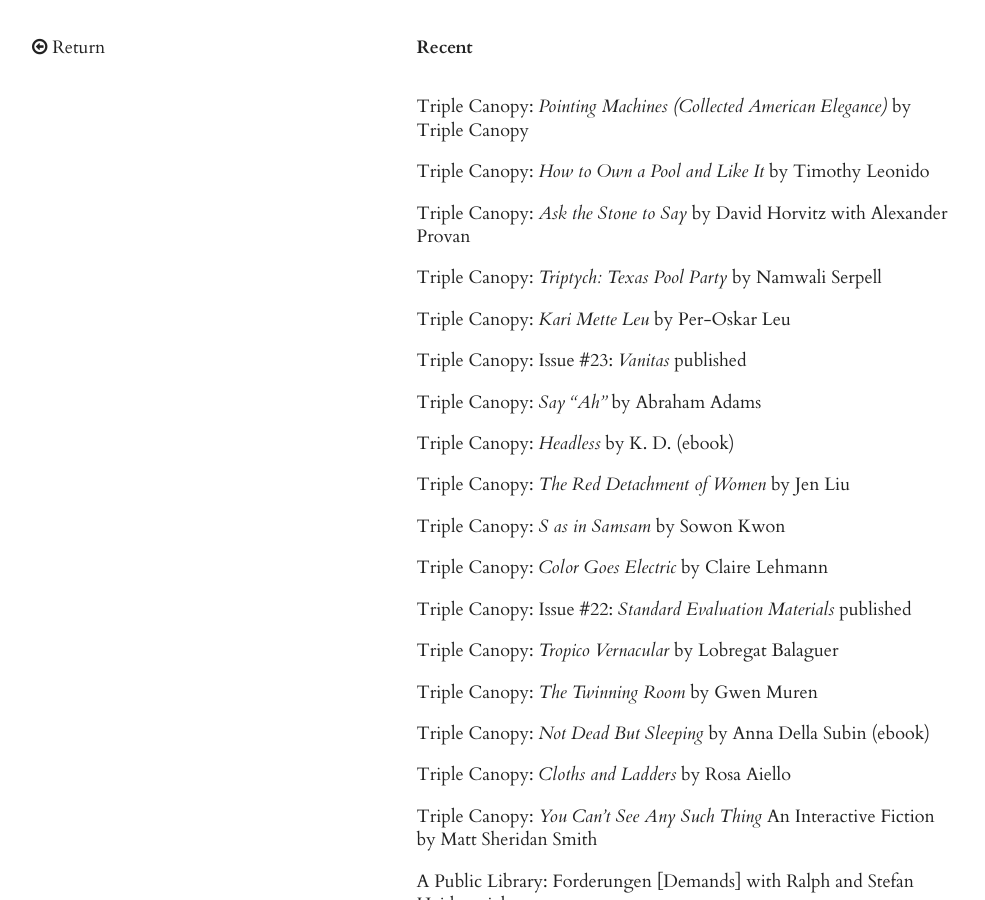
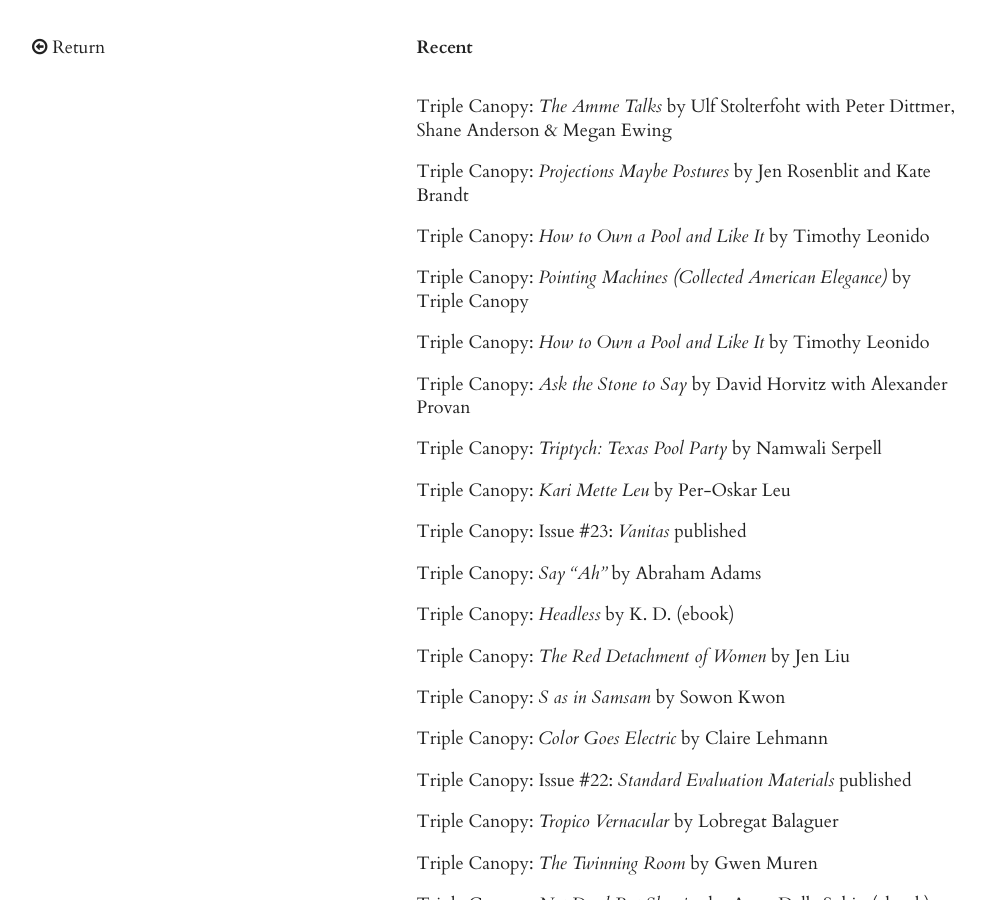
Before and after one commit to calebwaldorf/site, a Jekyll site: the page built from _posts/feed/2016-02-15-projects-feed.md, in a window 1280 px wide and 900 px high. Shown: the whole window, without its empty margins (6-991 px from the left). Built offline with Jekyll 4.4.1, drawn with Linux system fonts in a browser that asks for light colours; nearby versions of some CDN libraries.

Commit message:
Updated Feed

```diff
--- a/_posts/feed/2016-02-15-projects-feed.md
+++ b/_posts/feed/2016-02-15-projects-feed.md
@@ -3,6 +3,9 @@
 title: Recent
 category: feed
 ---
+*   Triple Canopy: [*The Amme Talks* by Ulf Stolterfoht with Peter Dittmer, Shane Anderson & Megan Ewing](https://www.canopycanopycanopy.com/contents/the-amme-talks)
+*   Triple Canopy: [*Projections Maybe Postures* by Jen Rosenblit and Kate Brandt](https://www.canopycanopycanopy.com/contents/projections-maybe-postures)
+*   Triple Canopy: [*How to Own a Pool and Like It* by Timothy Leonido](https://www.canopycanopycanopy.com/contents/how-to-own-a-pool-and-like-it/)
 *   Triple Canopy: [*Pointing Machines (Collected American Elegance)* by Triple Canopy](https://www.canopycanopycanopy.com/contents/pointing-machines/#title-page)
 *   Triple Canopy: [*How to Own a Pool and Like It* by Timothy Leonido ](https://www.canopycanopycanopy.com//issues/22/contents/how-to-own-a-pool-and-like-it)
 *   Triple Canopy: [*Ask the Stone to Say* by David Horvitz with Alexander Provan](https://www.canopycanopycanopy.com/issues/22/contents/ask-the-stone-to-say/#title-page)
```
